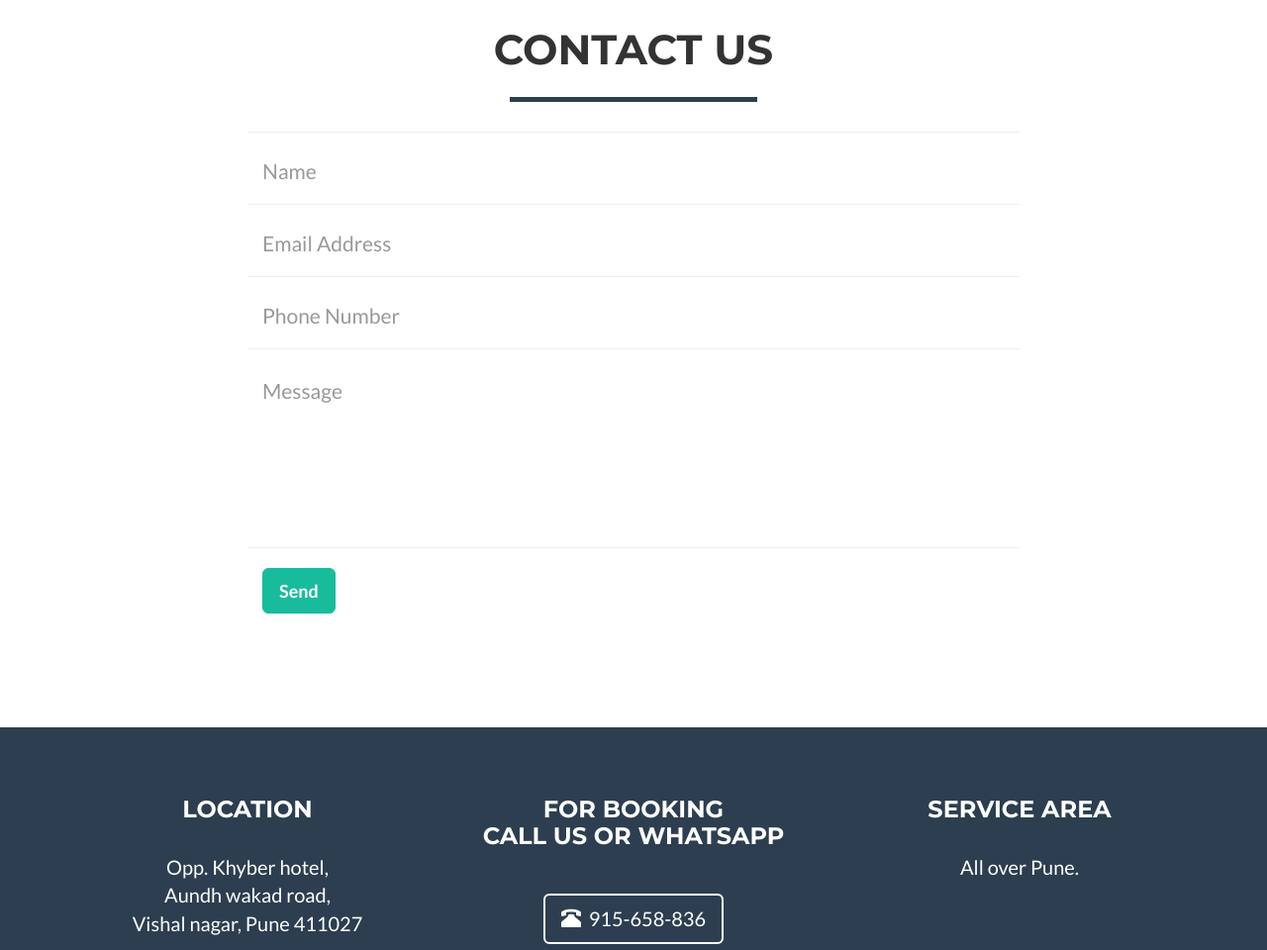
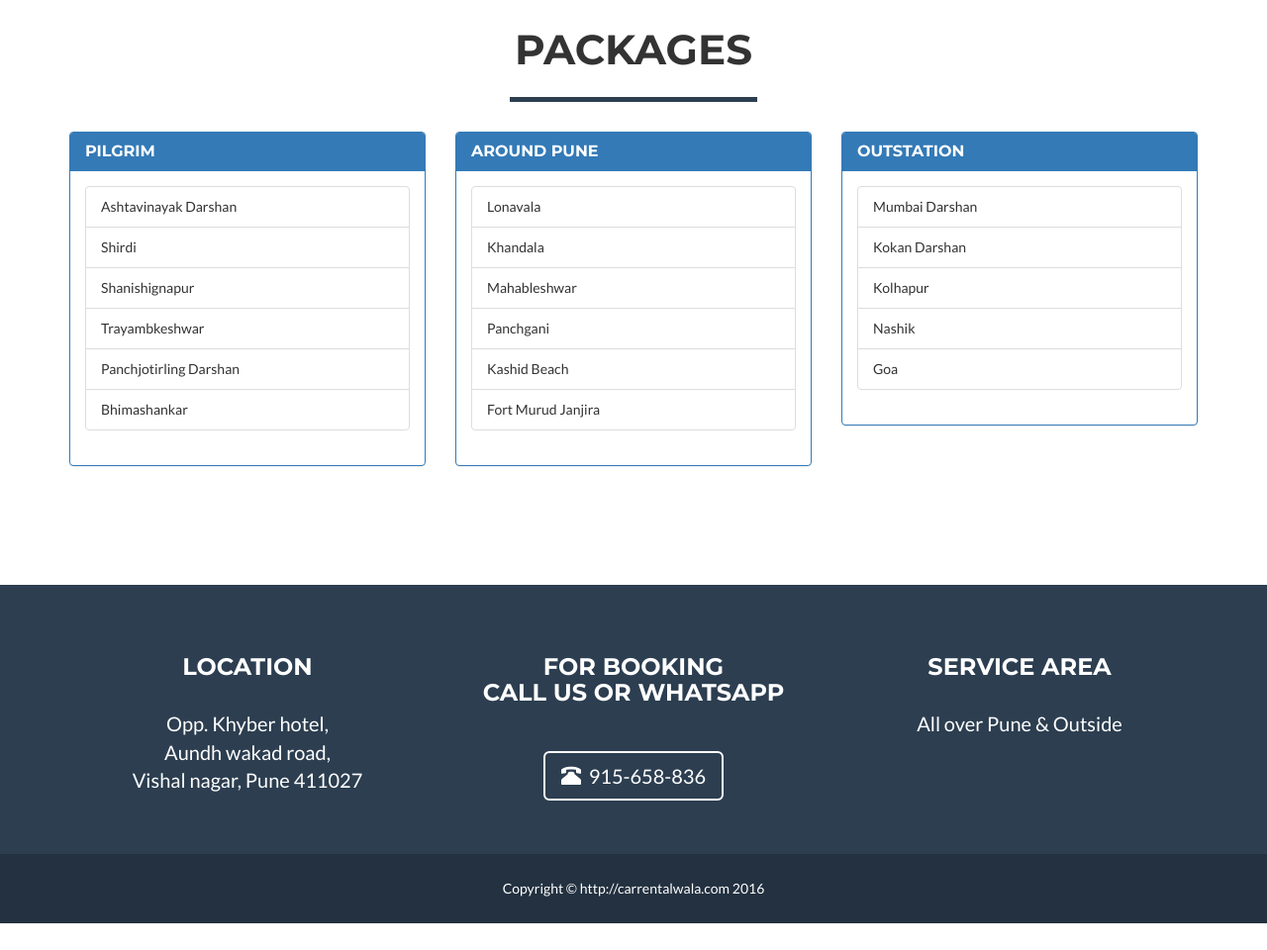
Before and after one commit to sonalsatpute/carrentalwala, a plain HTML site: page index.html in a window 1280 px wide. Shown: the part 2060-3020 px from the top of the page at 99% size. After the commit the page ends 2993 px from the top, so only its background shows below. Drawn offline with nearby package versions, Linux system fonts and the light colour scheme.

Commit message:
removed unwanted things and added packges section

```diff
--- a/index.html
+++ b/index.html
@@ -7,7 +7,7 @@
     <meta http-equiv="X-UA-Compatible" content="IE=edge">
     <meta name="viewport" content="width=device-width, initial-scale=1">
     <meta name="description" content="rent a car, bus">
-    <meta name="keywords" content="rent, car, bus, pune, Hinjewadi, Wakad, Pimple Saudagar, Vishal Nagar, Mankar Vasti, Pimple Nilakh, Sangavi, Aundh">
+    <meta name="keywords" content="hire cab, hire car, hire bus, rent bus, rent car, rent, car, bus, pune, darshan, lonavala, khandala, mahableshwar, panchgani, ashtavinayak darshan, shirdi, shanishignapur, trayambkeshwar, panchjotirling darshan, bhimashankar, mumbai darshan, kokan darshan, kashid   beach, fort murud janjira, murud janjira, kolhapur, nashik, goa, places around pune, weekend, holiday, holidays, comfirt, family, time, gift holiday package, packages">
     <meta name="author" content="sonal satpute">
 
     <title>Car Rental Wala</title>
@@ -76,14 +76,12 @@
                     <div class="intro-text">
                         <span class="name">Rent a Car or Bus</span>
                     </div>
-                    <hr class="star-light">
-                        BOOK YOUR RIDE
+                    <hr class="star-light"> BOOK YOUR RIDE
                     <br/>
                     <div class="btn btn-lg btn-outline">
                         <i class="glyphicon glyphicon-phone-alt"></i>&nbsp;&nbsp;915-658-836
                     </div>
-                        <br/>
-                        SERVICE AVAILABLE 24 * 7
+                    <br/> SERVICE AVAILABLE 24 * 7
                     <hr class="star-light">
                 </div>
             </div>
@@ -101,30 +99,30 @@
             </div>
             <div class="row">
                 <div class="col-sm-4">
-                    <div class = "panel panel-primary">
-                        <div class = "panel-heading">
-                            <h3 class = "panel-title">Hatchback/Sedan (4+1)</h3>
+                    <div class="panel panel-primary">
+                        <div class="panel-heading">
+                            <h3 class="panel-title">Hatchback/Sedan (4+1)</h3>
                         </div>
-                        <div class = "panel-body">
-                            <ul class = "list-group">
-                                <li class = "list-group-item">Indica</li>
-                                <li class = "list-group-item">Desire</li>
-                                <li class = "list-group-item">Etos</li>
+                        <div class="panel-body">
+                            <ul class="list-group">
+                                <li class="list-group-item">Indica</li>
+                                <li class="list-group-item">Desire</li>
+                                <li class="list-group-item">Etos</li>
                             </ul>
                         </div>
                     </div>
                 </div>
                 <div class="col-sm-4">
-                    <div class = "panel  panel-primary">
-                        <div class = "panel-heading">
-                            <h3 class = "panel-title">SUV (6+1)</h3>
+                    <div class="panel  panel-primary">
+                        <div class="panel-heading">
+                            <h3 class="panel-title">SUV (6+1)</h3>
                         </div>
-                        <div class = "panel-body">
-                            <ul class = "list-group">
-                                <li class = "list-group-item">Zyalo</li>
-                                <li class = "list-group-item">Tavara</li>
-                                <li class = "list-group-item">Ertica</li>
-                                <li class = "list-group-item">Innova</li>
+                        <div class="panel-body">
+                            <ul class="list-group">
+                                <li class="list-group-item">Zyalo</li>
+                                <li class="list-group-item">Tavara</li>
+                                <li class="list-group-item">Ertica</li>
+                                <li class="list-group-item">Innova</li>
 
                             </ul>
                         </div>
@@ -132,16 +130,16 @@
                 </div>
 
                 <div class="col-sm-4">
-                    <div class = "panel panel-primary">
-                        <div class = "panel-heading">
-                            <h3 class = "panel-title">BUS</h3>
+                    <div class="panel panel-primary">
+                        <div class="panel-heading">
+                            <h3 class="panel-title">BUS</h3>
                         </div>
-                        <div class = "panel-body">
-                            <ul class = "list-group">
-                                <li class = "list-group-item">Temp :- 13 Seaters</li>
-                                <li class = "list-group-item">Temp :- 17 Seaters</li>
-                                <li class = "list-group-item">Winger :- 10 Seaters</li>
-                                <li class = "list-group-item">Bueses :- 27, 32, 35, 49 Seaters</li>
+                        <div class="panel-body">
+                            <ul class="list-group">
+                                <li class="list-group-item">Temp :- 13 Seaters</li>
+                                <li class="list-group-item">Temp :- 17 Seaters</li>
+                                <li class="list-group-item">Winger :- 10 Seaters</li>
+                                <li class="list-group-item">Bueses :- 27, 32, 35, 49 Seaters</li>
                             </ul>
                         </div>
                     </div>
@@ -166,7 +164,8 @@
                 </div>
                 <div class="col-lg-4">
                     <p>Whether you're looking for renting Hatchback, Sedan, SUV or Bus.</p>
-                    <p>We have all kinds of Cars and Buses (10, 13, 17, 27, 32, 35, 49 seaters) available with attractive prices just one call way. </p>
+                    <p>We have all kinds of Cars and Buses (10, 13, 17, 27, 32, 35, 49 seaters) available with attractive prices
+                        just one call way. </p>
                 </div>
                 <div class="col-lg-8 col-lg-offset-2 text-center">
                     <div class="btn btn-lg btn-outline">
@@ -182,51 +181,62 @@
         <div class="container">
             <div class="row">
                 <div class="col-lg-12 text-center">
-                    <h2>Contact Us</h2>
+                    <h2>Packages</h2>
                     <hr class="star-primary">
                 </div>
             </div>
             <div class="row">
-                <div class="col-lg-8 col-lg-offset-2">
-                    <!-- To configure the contact form email address, go to mail/contact_me.php and update the email address in the PHP file on line 19. -->
-                    <!-- The form should work on most web servers, but if the form is not working you may need to configure your web server differently. -->
-                    <form name="sentMessage" id="contactForm" novalidate>
-                        <div class="row control-group">
-                            <div class="form-group col-xs-12 floating-label-form-group controls">
-                                <label>Name</label>
-                                <input type="text" class="form-control" placeholder="Name" id="name" required data-validation-required-message="Please enter your name.">
-                                <p class="help-block text-danger"></p>
+                <div class="col-sm-4">
+                    <div class="panel panel-primary">
+                        <div class="panel-heading">
+                            <h3 class="panel-title">Pilgrim</h3>
+                        </div>
+                        <div class="panel-body">
+                            <ul class="list-group">
+                                <li class="list-group-item">Ashtavinayak Darshan</li>
+                                <li class="list-group-item">Shirdi</li>
+                                <li class="list-group-item">Shanishignapur</li>
+                                <li class="list-group-item">Trayambkeshwar</li>
+                                <li class="list-group-item">Panchjotirling Darshan</li>
+                                <li class="list-group-item">Bhimashankar</li>
+                            </ul>
                         </div>
                     </div>
-                        <div class="row control-group">
-                            <div class="form-group col-xs-12 floating-label-form-group controls">
-                                <label>Email Address</label>
-                                <input type="email" class="form-control" placeholder="Email Address" id="email" required data-validation-required-message="Please enter your email address.">
-                                <p class="help-block text-danger"></p>
+                </div>
+
+                <div class="col-sm-4">
+                    <div class="panel panel-primary">
+                        <div class="panel-heading">
+                            <h3 class="panel-title">Around Pune</h3>
+                        </div>
+                        <div class="panel-body">
+                            <ul class="list-group">
+                                <li class="list-group-item">Lonavala</li>
+                                <li class="list-group-item">Khandala</li>
+                                <li class="list-group-item">Mahableshwar</li>
+                                <li class="list-group-item">Panchgani</li>
+                                <li class="list-group-item">Kashid Beach</li>
+                                <li class="list-group-item">Fort Murud Janjira</li>
+                            </ul>
                         </div>
                     </div>
-                        <div class="row control-group">
-                            <div class="form-group col-xs-12 floating-label-form-group controls">
-                                <label>Phone Number</label>
-                                <input type="tel" class="form-control" placeholder="Phone Number" id="phone" required data-validation-required-message="Please enter your phone number.">
-                                <p class="help-block text-danger"></p>
+                </div>
+
+                <div class="col-sm-4">
+                    <div class="panel panel-primary">
+                        <div class="panel-heading">
+                            <h3 class="panel-title">Outstation</h3>
+                        </div>
+                        <div class="panel-body">
+                            <ul class="list-group">
+                                <li class="list-group-item">Mumbai Darshan</li>
+                                <li class="list-group-item">Kokan Darshan</li>
+                                <li class="list-group-item">Kolhapur</li>
+                                <li class="list-group-item">Nashik</li>
+                                <li class="list-group-item">Goa</li>
+                            </ul>
                         </div>
                     </div>
-                        <div class="row control-group">
-                            <div class="form-group col-xs-12 floating-label-form-group controls">
-                                <label>Message</label>
-                                <textarea rows="5" class="form-control" placeholder="Message" id="message" required data-validation-required-message="Please enter a message."></textarea>
-                                <p class="help-block text-danger"></p>
-                            </div>
-                        </div>
-                        <br>
-                        <div id="success"></div>
-                        <div class="row">
-                            <div class="form-group col-xs-12">
-                                <button type="submit" class="btn btn-success btn-lg">Send</button>
-                            </div>
-                        </div>
-                    </form>
                 </div>
             </div>
         </div>
@@ -253,7 +263,7 @@
                     </div>
                     <div class="footer-col col-md-4">
                         <h3>Service Area</h3>
-                        <p>All over Pune.</p>
+                        <p>All over Pune & Outside</p>
                     </div>
                 </div>
             </div>
```
Also changed, not shown: package.json (deleted, +0 -27 lines), README.md, 1 other file. Lines whose indentation alone changed are shown as unchanged.
